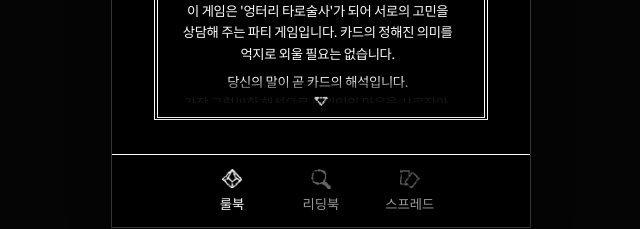
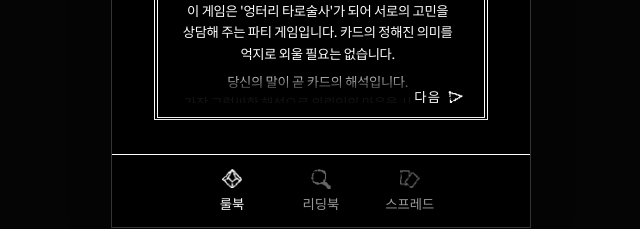
Before and after one commit to horangg/The-Fortune-Pack, a React (Vite) app: page / in a window 1280 px wide. Both pictures are taken after a click on the button "룰북". Shown: the part 632-861 px from the top of the page, without its empty margins (319-959 px from the left). Built offline with nearby package versions, Linux system fonts and the light colour scheme.

Commit message:
룰북 ui 수정

```diff
--- a/src/components/RulebookTab.tsx
+++ b/src/components/RulebookTab.tsx
@@ -35,7 +35,7 @@ export const RulebookTab: React.FC = () => {
       content: (
         <div className="space-y-3 text-center">
           <div className="space-y-1">
-            <p className="text-white">Tissue Office Fortune Pack 80장(the Tissue카드 2장 포함)</p>
+            <p className="text-white">Tissue Office Fortune Pack 80장<br />(the Tissue카드 2장 포함)</p>
             <p className="text-white">타로 치트키 QR Card 1장</p>
             <p className="text-white">게임 코인 20개 + 주사위 1개</p>
           </div>
@@ -113,13 +113,13 @@ export const RulebookTab: React.FC = () => {
             • 타로술사는 필요하다면 추가로 1장의 카드를 뽑아 이미 의뢰인이 뽑은 3장의 카드 중 1장을 가리고 새로운 카드로 대체할 수 있다.
           </p>
           <p className="text-white pl-2">
-            - 이때 추가 카드를 덱에서 뽑으면 돌이킬 수는 없고, <span className="text-[#FF9900]">반드시 사용</span>해야 한다.
+            - 이때, 추가로 뽑은 카드는 <span className="text-[#FF9900]">반드시 사용</span>해야 한다.
           </p>
           <p className="text-white pl-2">
-            - 타로술사는 카드의 순서를 마음대로 변경해도 된다.
+            - 타로술사는 카드의 순서를 마음대로 변경해 해석할 수 있다.
           </p>
           <p className="text-white pl-2">
-            - 한번 새로운 카드로 대체된(덮인) 카드는 돌이킬 수 없다. 단, 다른 타로술사가 새로운 카드로 새롭게 대체할 수는 있다.
+            - 한번 새로운 카드로 대체된(덮인) 카드는 돌이킬 수 없다.<br />단, 다른 타로술사가 새로운 카드로 새롭게 대체할 수는 있다.
           </p>
         </div>
       ),
@@ -244,15 +244,29 @@ export const RulebookTab: React.FC = () => {
               </div>
             </div>
 
-            {/* Gradient and Arrow at the bottom */}
-            <div className="absolute bottom-0 left-0 right-0 h-12 bg-gradient-to-t from-black via-black/90 to-transparent flex items-end justify-center pb-2 pointer-events-none">
-              <div className="animate-bounce">
-                <img
-                  src={`${import.meta.env.BASE_URL}icon/dowm.png`}
-                  alt="Down"
-                  className="w-4 h-4 object-contain opacity-80"
-                />
-              </div>
+            {/* Gradient and Previous/Next buttons at the bottom */}
+            <div className="absolute bottom-0 left-0 right-0 h-14 bg-gradient-to-t from-black via-black/90 to-transparent flex items-end justify-between px-6 pb-4 pointer-events-none">
+              <button
+                onClick={(e) => {
+                  e.stopPropagation();
+                  setCurrentIndex(Math.max(0, currentIndex - 1));
+                }}
+                className={`flex items-center gap-2 hover:opacity-70 transition-opacity z-10 bg-black px-1 pointer-events-auto ${currentIndex === 0 ? 'opacity-0 pointer-events-none' : 'animate-bounce-left'}`}
+              >
+                <img src={`${import.meta.env.BASE_URL}icon/left.png`} alt="prev" className="h-[12px] w-auto object-contain" />
+                <span className="text-white text-[13px] tracking-widest leading-none">이전</span>
+              </button>
+
+              <button
+                onClick={(e) => {
+                  e.stopPropagation();
+                  setCurrentIndex(Math.min(slides.length - 1, currentIndex + 1));
+                }}
+                className={`flex items-center gap-2 hover:opacity-70 transition-opacity z-10 bg-black px-1 pointer-events-auto ${currentIndex === slides.length - 1 ? 'opacity-0 pointer-events-none' : 'animate-bounce-right'}`}
+              >
+                <span className="text-white text-[13px] tracking-widest leading-none">다음</span>
+                <img src={`${import.meta.env.BASE_URL}icon/right.png`} alt="next" className="h-[12px] w-auto object-contain" />
+              </button>
             </div>
 
           </div>
```
